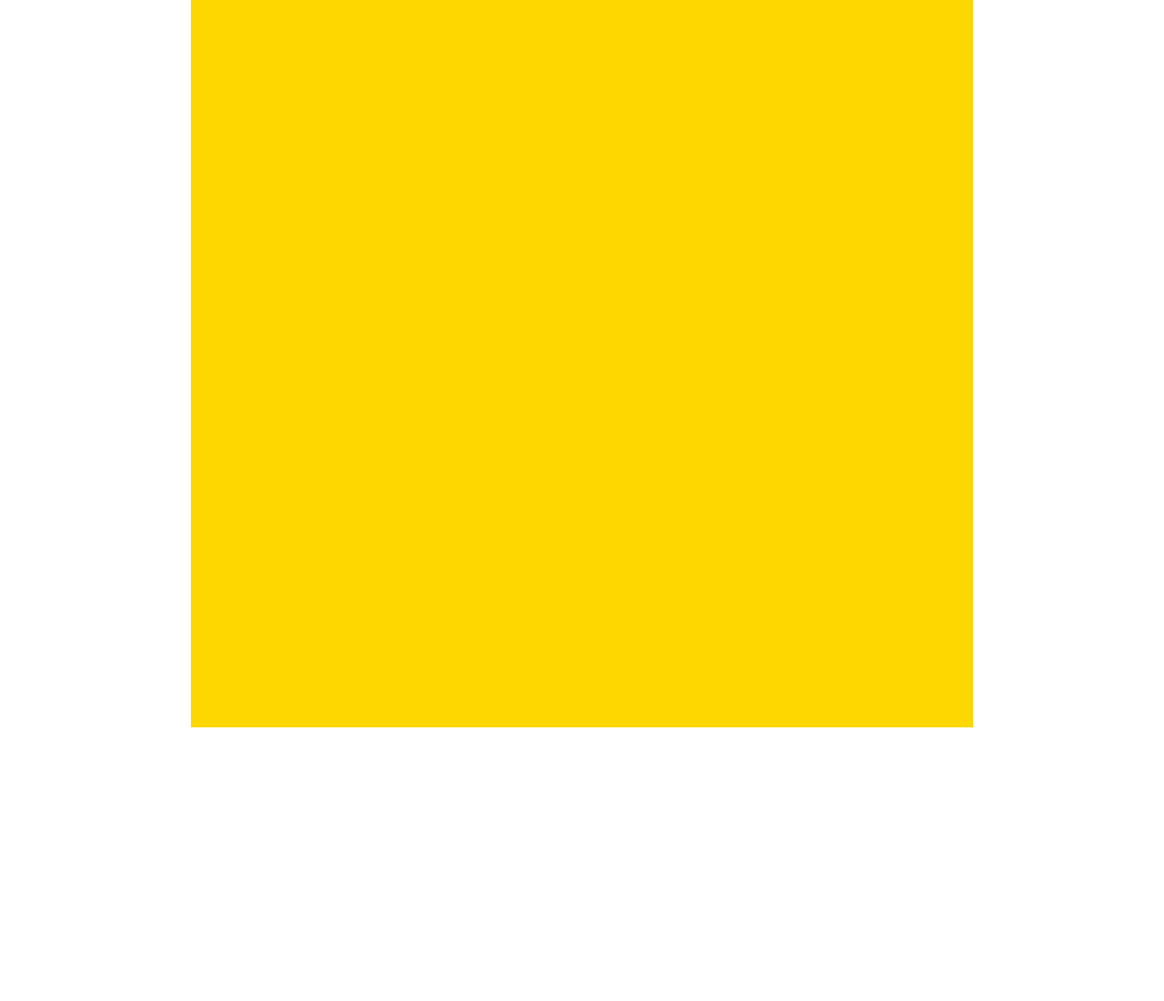
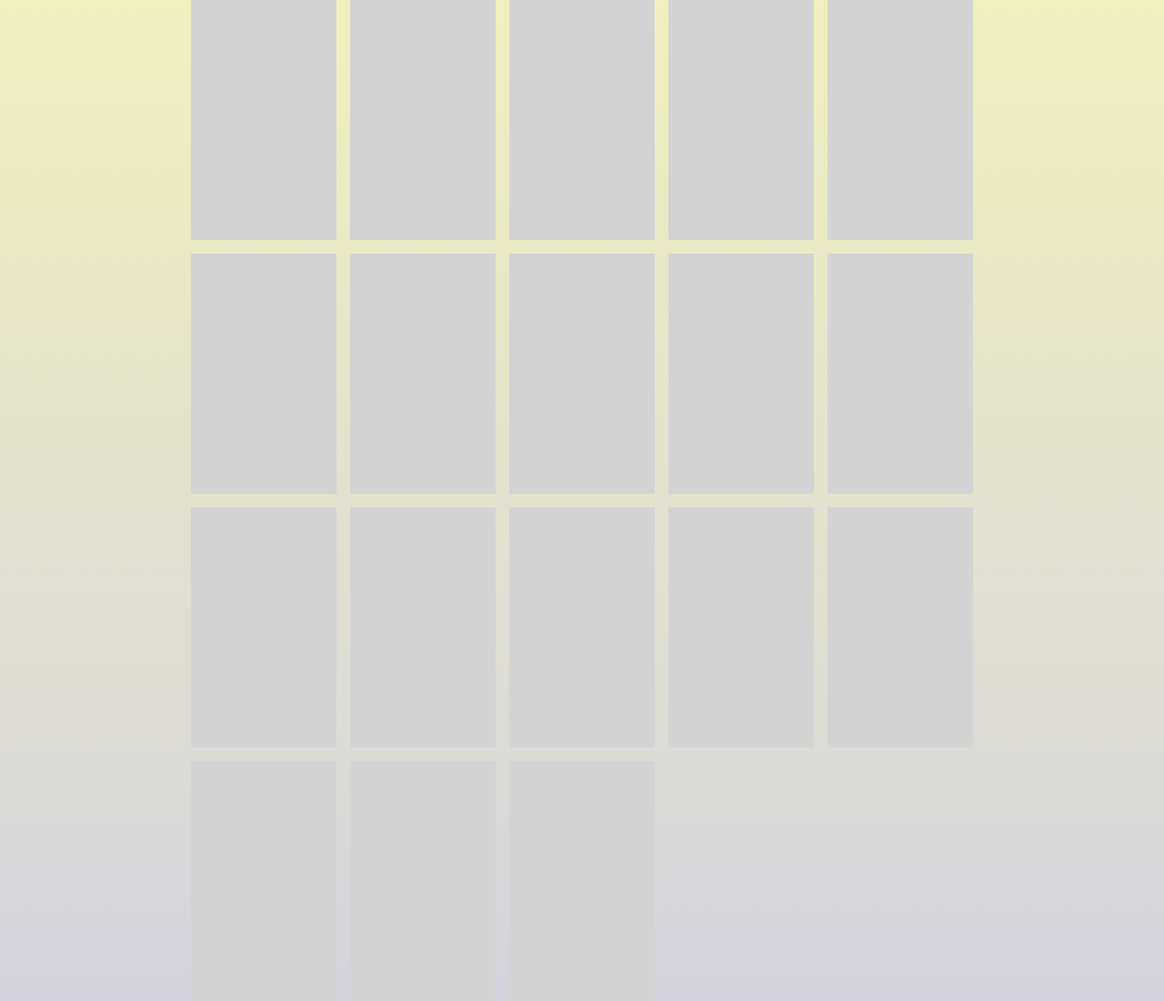
Before and after one commit to arnameti/5_HTML-CSS-JS_Pokedex_2, a website built with Parcel: page index.html in a window 1280 px wide. Shown: the whole page at 91% size. Before the commit the page ends 800 px from the top, so only its background shows below. Built offline with nearby package versions, Linux system fonts and the light colour scheme.

Commit message:
[style-pd01]: add grid to container

```diff
--- a/index.html
+++ b/index.html
@@ -30,6 +30,10 @@
         <article class="pokemons__card card"></article>
         <article class="pokemons__card card"></article>
         <article class="pokemons__card card"></article>
+        <article class="pokemons__card card"></article>
+        <article class="pokemons__card card"></article>
+        <article class="pokemons__card card"></article>
+        <article class="pokemons__card card"></article>
       </section>
     </div>
   </body>
--- a/src/sass/globals/_typography.scss
+++ b/src/sass/globals/_typography.scss
@@ -1,7 +1,7 @@
 @use '../util' as u;
 
 .container-body {
-  background-color: hsl(0, 0%, 100%);
+  background: linear-gradient(var(--clr-yellow), var(--clr-grey));
 }
 
 ul {
--- a/src/sass/layout/_card.scss
+++ b/src/sass/layout/_card.scss
@@ -0,0 +1,6 @@
+@use '../util' as u;
+
+.card {
+  background-color: lightgray;
+  height: u.rem(264);
+}
--- a/src/sass/layout/_pokemons.scss
+++ b/src/sass/layout/_pokemons.scss
@@ -1,8 +1,10 @@
 @use '../util' as u;
 
 .pokemons {
-  background-color: gold;
-  min-height: 100vh;
   width: min(100% - u.rem(30), u.rem(860));
   margin-inline: auto;
+
+  display: grid;
+  grid-template-columns: repeat(auto-fit, u.rem(160));
+  gap: u.rem(15);
 }
```
